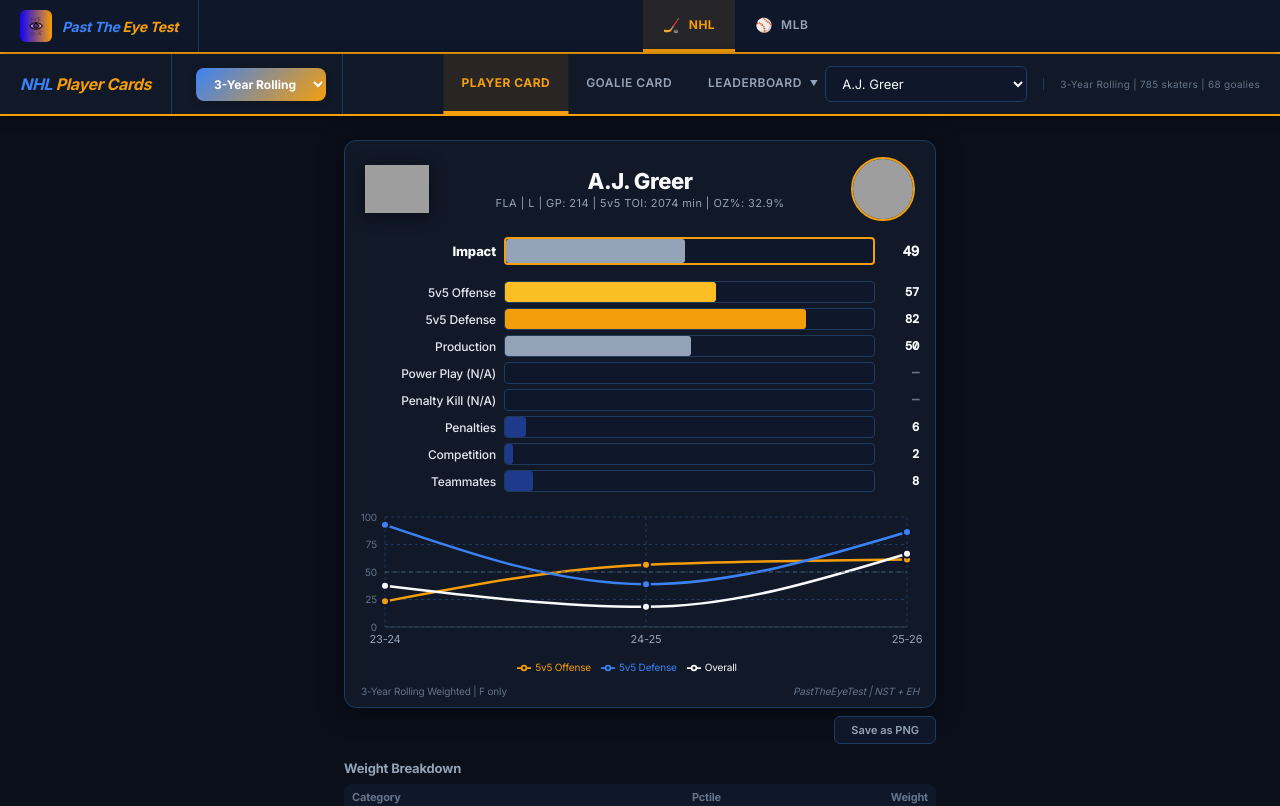
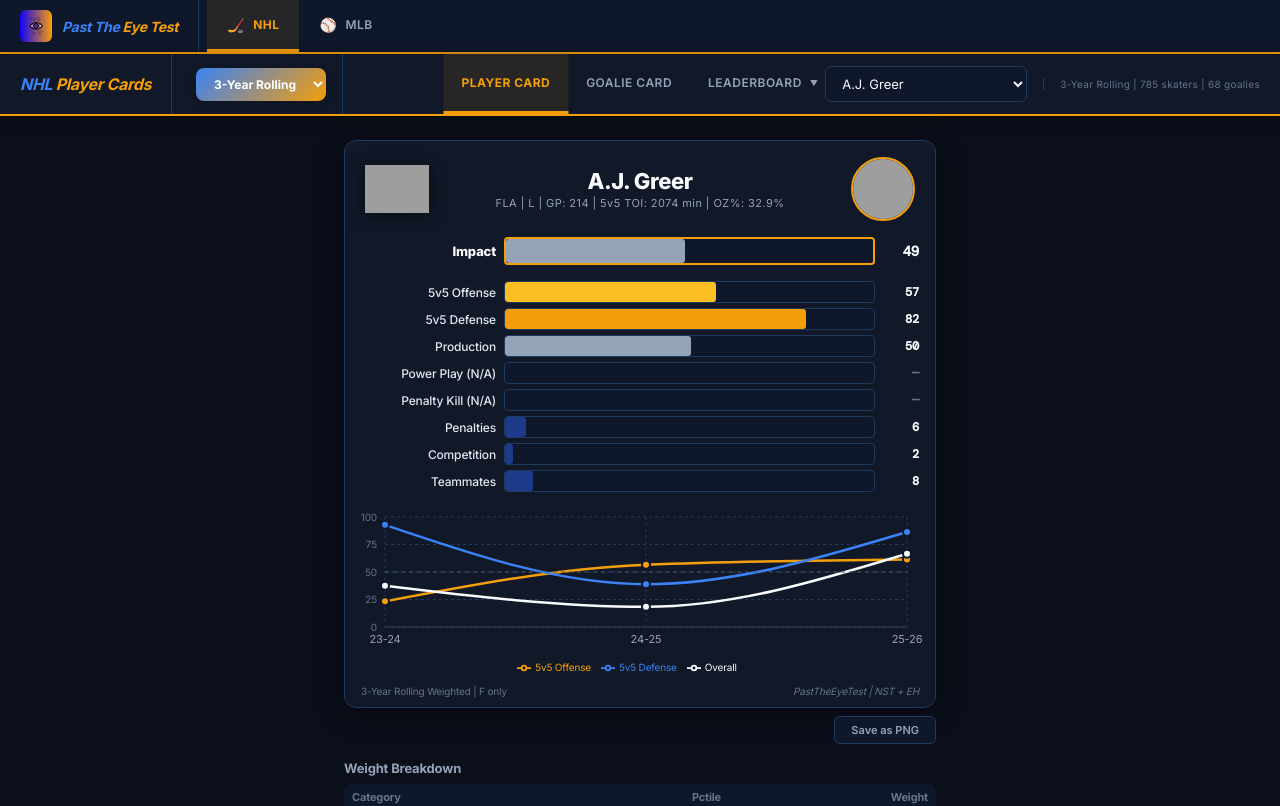
Before and after one commit to charleswinburn-svg/PastTheEyeTest.com, a React (Vite) app: page / in a window 1280 px wide. Shown: the top 806 px of the page. Built offline with nearby package versions, Linux system fonts and the light colour scheme; grey boxes are pictures that could not be loaded; a web font is replaced by a local one.

Commit message:
Fix NHL/MLB selector to be left-aligned next to logo
https://claude.ai/code/session_0188YqHSNJUgYAKFN1CK83ze

```diff
--- a/src/App.jsx
+++ b/src/App.jsx
@@ -56,8 +56,8 @@ export default function App() {
             <span style={{ color: "#f59e0b" }}>Eye Test</span>
           </span>
         </div>
-        {/* Sport buttons — centered in remaining space */}
-        <div style={{ flex: 1, display: "flex", alignItems: "stretch", justifyContent: "center" }}>
+        {/* Sport buttons — left-aligned next to logo */}
+        <div style={{ display: "flex", alignItems: "stretch" }}>
           {SPORTS.map(s => (
             <button
               key={s.id}
```
